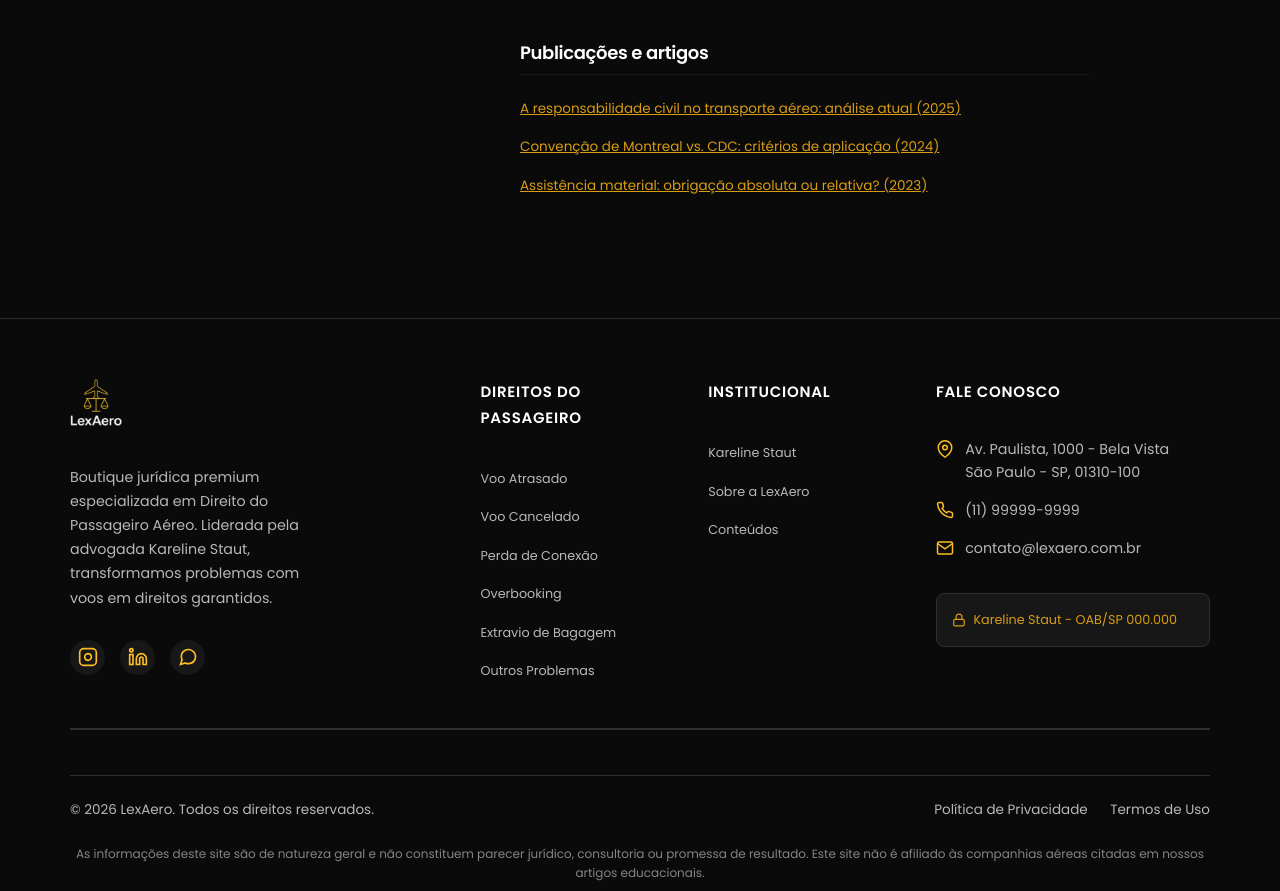
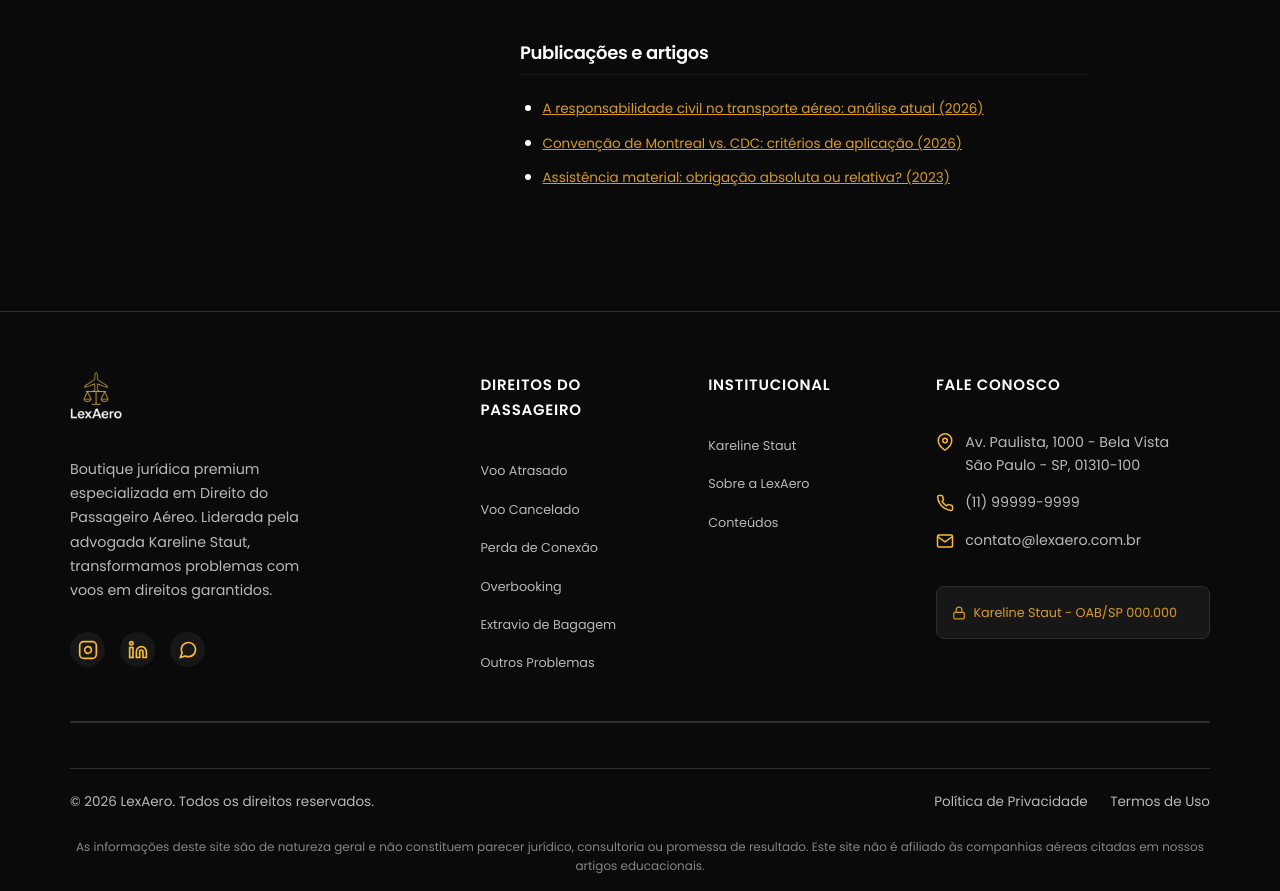
Before and after one commit to t0non/lpLexAero, a Next.js app: page /kareline-staut in a window 1280 px wide. Shown: the part 1150-2041 px from the top of the page. Built offline with nearby package versions, Linux system fonts and the light colour scheme.

Commit message:
content: update blog dates to 2026

```diff
--- a/src/app/kareline-staut/page.js
+++ b/src/app/kareline-staut/page.js
@@ -92,10 +92,10 @@ export default function KarelinePage() {
 
               <section aria-labelledby="publicacoes-heading" style={{ marginBottom: "3rem" }}>
                 <h2 id="publicacoes-heading" style={{ fontSize: "1.2rem", borderBottom: "1px solid var(--lex-graphite)", paddingBottom: "0.75rem", marginBottom: "1.25rem", color: "var(--lex-white)" }}>Publicações e artigos</h2>
-                <ul style={{ display: "flex", flexDirection: "column", gap: "0.75rem" }}>
+                <ul style={{ listStyle: "disc", paddingLeft: "1.5rem", display: "flex", flexDirection: "column", gap: "0.5rem" }}>
                   {[
-                    { title: "A responsabilidade civil no transporte aéreo: análise atual (2025)", href: "/central-de-direitos" },
-                    { title: "Convenção de Montreal vs. CDC: critérios de aplicação (2024)", href: "/central-de-direitos" },
+                    { title: "A responsabilidade civil no transporte aéreo: análise atual (2026)", href: "/central-de-direitos" },
+                    { title: "Convenção de Montreal vs. CDC: critérios de aplicação (2026)", href: "/central-de-direitos" },
                     { title: "Assistência material: obrigação absoluta ou relativa? (2023)", href: "/central-de-direitos" },
                   ].map((pub) => (
                     <li key={pub.title}>
--- a/src/data/blogData.js
+++ b/src/data/blogData.js
@@ -6,7 +6,7 @@ export const blogPosts = [
     slug: "voo-atrasado-direitos",
     title: "Voo atrasado: saiba exatamente quais são seus direitos e como receber indenização",
     category: "Direitos do Passageiro",
-    date: "20 de Agosto de 2025",
+    date: "20 de Agosto de 2026",
     readTime: "8 min de leitura",
     summary:
       "Guia completo sobre o que a lei garante em casos de atraso de voo no Brasil — da assistência material à indenização por danos morais.",
@@ -73,7 +73,7 @@ export const blogPosts = [
     slug: "voo-cancelado-indenizacao",
     title: "Voo cancelado pela companhia? Você tem direito a mais do que pensa",
     category: "Indenizações",
-    date: "10 de Agosto de 2025",
+    date: "10 de Agosto de 2026",
     readTime: "7 min de leitura",
     summary:
       "Diferença entre remarcação, reembolso e indenização por danos morais. Quando você pode exigir as três coisas ao mesmo tempo.",
@@ -143,7 +143,7 @@ export const blogPosts = [
     slug: "bagagem-extraviada-como-agir",
     title: "Bagagem extraviada ou danificada: o passo a passo para não perder seus direitos",
     category: "Bagagem",
-    date: "1 de Agosto de 2025",
+    date: "1 de Agosto de 2026",
     readTime: "6 min de leitura",
     summary:
       "O que fazer no aeroporto, quais documentos guardar e como calcular o valor da indenização que a companhia deve pagar.",
```
